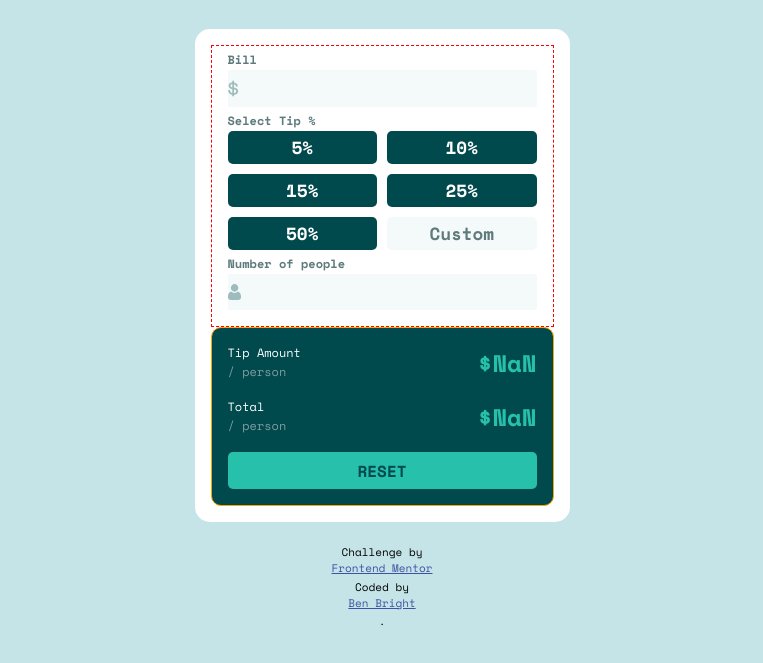
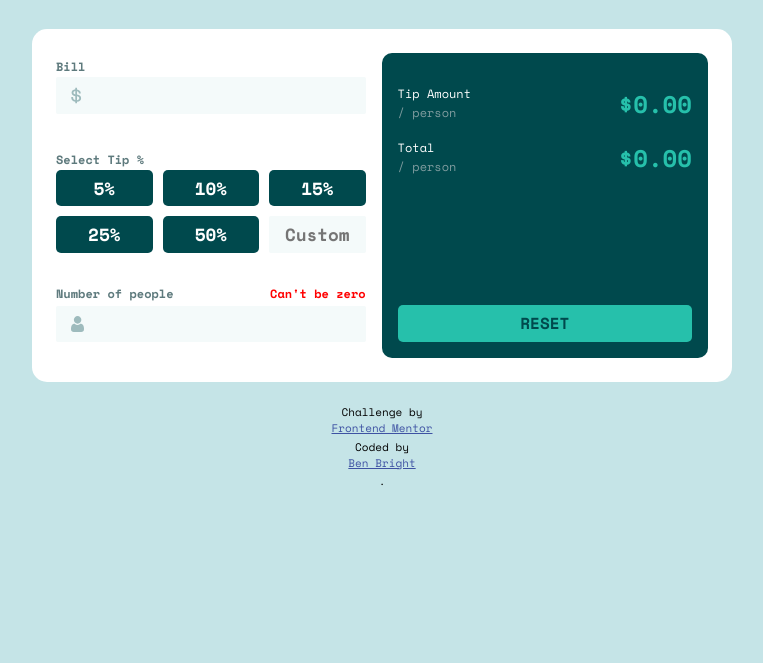
Before and after one commit to benjbright/2_Tip-calculator-app, a plain HTML site: page index.html in a window 1280 px wide. Both pictures are taken after a click on the element "5%". Shown: the part 89-752 px from the top of the page, without its empty margins (258-1021 px from the left). Drawn offline with nearby package versions, Linux system fonts and the light colour scheme.

Commit message:
Completed tip calculator app project

```diff
--- a/index.html
+++ b/index.html
@@ -3,7 +3,6 @@
   <head>
     <meta charset="UTF-8" />
     <meta name="viewport" content="width=device-width, initial-scale=1.0" />
-    <!-- displays site properly based on user's device -->
 
     <link
       rel="icon"
@@ -15,13 +14,11 @@
     <title>Frontend Mentor | Tip calculator app</title>
   </head>
   <body>
-    <!-- Bill Select Tip % 5% 10% 15% 25% 50% Custom Number of People Tip Amount /
-    person Total / person Reset -->
     <header><img src="./images/logo.svg" alt="splitter logo"></header>
     <div class="container">
       <div class="input">
         <label for="bill">Bill</label>
-        <input type="number" id="total-bill"/>
+        <input type="text" id="total-bill"/>
 
         <!-- Insert grid here -->
         <div class="tip-display">
@@ -32,12 +29,15 @@
             <div class="tip-display__item" id="tip15">15%</div>
             <div class="tip-display__item" id="tip25">25%</div>
             <div class="tip-display__item" id="tip50">50%</div>
-            <div class="tip-display__item custom__item">Custom</div>
+            <input type="text" placeholder="Custom" id="custom-value">
           </div>
         </div>
 
-        <label for="number-of-people">Number of people</label>
-        <input type="number" id="number-people">
+        <div class="num-people-text">
+          <label for="number-of-people">Number of people</label>
+          <p id="warning">Can't be zero</p>
+        </div>
+        <input type="text" id="number-people">
       </div>
 
       <div class="display">
@@ -47,7 +47,7 @@
             <span>/ person</span>
           </div>
           <div class="display__data-right">
-            <p id="display-tip">$4.27</p>
+            <p id="display-tip">$0.00</p>
           </div>
         </div>
 
@@ -57,7 +57,7 @@
             <span>/ person</span>
           </div>
           <div class="display__data-right">
-            <p id="display-total">$32.79</p>
+            <p id="display-total">$0.00</p>
           </div>
         </div>
         <button class="reset" id="reset-btn">
@@ -71,7 +71,7 @@
       <a href="https://www.frontendmentor.io?ref=challenge" target="_blank"
         >Frontend Mentor</a
       >
-      Coded by <a href="#">Ben Bright</a>.
+      Coded by <a href="https://github.com/benjbright">Ben Bright</a>.
     </div>
     <script src="index.js"></script>
   </body>
--- a/index.js
+++ b/index.js
@@ -7,6 +7,9 @@ const tip15 = document.getElementById("tip15")
 const tip25 = document.getElementById("tip25")
 const tip50 = document.getElementById("tip50")
 
+const customTip = document.getElementById("custom-value")
+const warningMsg = document.getElementById("warning")
+
 const displayTip = document.getElementById("display-tip")
 const displayTotal = document.getElementById("display-total")
 
@@ -15,7 +18,6 @@ const resetBtn = document.getElementById("reset-btn")
 // EVENT LISTENERS
 
 tip5.addEventListener("click", (e) => {
-  //   console.log(e.target)
   calculateBill(0.05)
 })
 
@@ -35,6 +37,12 @@ tip50.addEventListener("click", (e) => {
   calculateBill(0.5)
 })
 
+customTip.addEventListener("keydown", (e) => {
+  if (e.keyCode === 13) {
+    calculateCustomBill(e.target.value)
+  }
+})
+
 //  CALCULATE BILL
 const formatter = new Intl.NumberFormat("en-US", {
   style: "currency",
@@ -43,25 +51,64 @@ const formatter = new Intl.NumberFormat("en-US", {
 })
 
 const calculateBill = (num) => {
-  const people = Number(numberOfPeople.value)
+  resetBtn.classList.remove("reset-inactive")
 
-  const tip = Number(totalBill.value)
-  const tipValue = (tip * num).toFixed(2) / people
+  if (numberOfPeople.value == 0) {
+    warningMsg.style.display = "block"
 
-  const bill = Number(totalBill.value)
-  const total = (bill * (1 + num)).toFixed(2) / people
-  console.log(total)
+    displayTip.innerHTML = "$0.00"
+    displayTotal.innerHTML = "$0.00"
+  } else if (numberOfPeople != 0) {
+    warningMsg.style.display = "none"
 
-  displayTip.innerHTML = `${formatter.format(tipValue)}`
-  displayTotal.innerHTML = `${formatter.format(total)}`
+    const people = Number(numberOfPeople.value)
+
+    const tip = Number(totalBill.value)
+    const tipValue = (tip * num) / people
+
+    const bill = Number(totalBill.value)
+    const total = (bill * (1 + num)) / people
+    console.log(total)
+
+    displayTip.innerHTML = `${formatter.format(tipValue)}`
+    displayTotal.innerHTML = `${formatter.format(total)}`
+  }
 }
 
-// Reset App
+// CUSTOM TIP - CALCULATE BILL
+const calculateCustomBill = (num) => {
+  resetBtn.classList.remove("reset-inactive")
+
+  if (numberOfPeople.value == 0) {
+    warningMsg.style.display = "block"
+
+    displayTip.innerHTML = "$0.00"
+    displayTotal.innerHTML = "$0.00"
+  } else if (numberOfPeople.value != 0) {
+    warningMsg.style.display = "none"
+
+    const people = Number(numberOfPeople.value)
+
+    const tip = Number(num)
+
+    const tipValue = tip / people
+
+    const bill = Number(totalBill.value)
+    const total = (bill + tip) / people
+
+    displayTip.innerHTML = `${formatter.format(tipValue)}`
+    displayTotal.innerHTML = `${formatter.format(total)}`
+  }
+}
+
+// RESET APP
 resetBtn.addEventListener("click", () => {
-  console.log("Clicked")
   totalBill.value = ""
   numberOfPeople.value = ""
+  customTip.value = ""
 
   displayTip.innerHTML = "$0.00"
   displayTotal.innerHTML = "$0.00"
+
+  resetBtn.classList.add("reset-inactive")
 })
--- a/style.css
+++ b/style.css
@@ -29,16 +29,14 @@ header {
   max-width: 375px;
   height: 80opx;
   border-radius: 15px;
-  padding: 1em;
+  padding: 1.5em;
   margin: 0 auto;
 }
 
-/* INPUT SECTION */
+/* INPUT (TOP / LEFT) SECTION */
 .input {
   height: 60%;
   width: 100%;
-  border: 1px dashed red;
-  padding: 0 1em 1em 1em;
 }
 
 label {
@@ -57,21 +55,36 @@ input {
   background: hsl(189, 41%, 97%);
   border: none;
   border-radius: 2px;
+  text-align: center;
 }
 
 #total-bill {
   background-image: url(./images/icon-dollar.svg);
   background-repeat: no-repeat;
-  background-position: left;
+  background-position: 5% 50%;
   text-align: right;
-  /* padding-left: 20px; */
+}
+
+#total-bill:focus,
+#total-bill:hover {
+  outline: 1px solid hsl(172, 67%, 45%);
 }
 
 #number-people {
   background-image: url(./images/icon-person.svg);
   background-repeat: no-repeat;
-  background-position: left;
+  background-position: 5% 50%;
   text-align: right;
+}
+
+#number-people:focus,
+#number-people:hover {
+  outline: 1px solid orange;
+}
+
+.tip-display {
+  margin-top: 1em;
+  margin-bottom: 1em;
 }
 
 .tip-display__container {
@@ -91,6 +104,7 @@ input {
   justify-content: center;
   border-radius: 5px;
   padding: 0.2em 0;
+  cursor: pointer;
 }
 
 .tip-display__item:hover {
@@ -98,19 +112,38 @@ input {
   color: hsl(183, 100%, 15%);
 }
 
-.custom__item {
-  background: hsl(189, 41%, 97%);
-  color: hsl(186, 14%, 43%);
+#custom-value {
+  cursor: pointer;
 }
 
-/* DISPLAY SECTION */
+#custom-value:hover,
+#custom-value:focus {
+  outline: 1px solid hsl(172, 67%, 45%);
+}
+
+.num-people-text {
+  display: flex;
+  align-items: center;
+  justify-content: space-between;
+  margin-bottom: 0.25em;
+}
+
+#warning {
+  display: none;
+  margin: 0ch;
+  font-size: 0.75rem;
+  font-weight: 700;
+  color: red;
+}
+
+/* DISPLAY SECTION (BOTTOM / RIGHT) */
 .display {
   height: 40%;
   width: 100%;
-  border: 1px solid orange;
   background: hsl(183, 100%, 15%);
   border-radius: 10px;
   padding: 1em;
+  margin-top: 1em;
 }
 
 .display__data {
@@ -143,6 +176,8 @@ input {
   color: hsl(172, 67%, 45%);
 }
 
+/* RESET BUTTON */
+
 .reset {
   background: hsl(172, 67%, 45%);
   font-family: inherit;
@@ -153,6 +188,21 @@ input {
   border-radius: 5px;
   width: 100%;
   padding: 0.4em 0;
+  cursor: pointer;
+}
+
+.reset:hover {
+  background: hsl(185, 41%, 84%);
+}
+
+.reset-inactive {
+  background: hsl(186, 14%, 43%);
+  color: hsl(186, 14%, 43%);
+}
+
+.reset-inactive:hover {
+  background: hsl(186, 14%, 43%);
+  color: hsl(186, 14%, 43%);
 }
 
 /* FOOTER */
@@ -167,3 +217,38 @@ input {
   display: block;
   margin-bottom: 0.25em;
 }
+
+/* MEDIA QUERIES */
+@media screen and (min-width: 700px) {
+  /* For tablets and laptop screens */
+  .container {
+    flex-direction: row;
+    align-items: top;
+    max-width: 700px;
+  }
+
+  .input {
+    margin-right: 1em;
+  }
+
+  .display {
+    margin-top: 0;
+    padding-top: 2em;
+  }
+
+  .tip-display {
+    margin-top: 2em;
+    margin-bottom: 2em;
+  }
+
+  .tip-display__container {
+    display: grid;
+    grid-template-columns: repeat(3, 1fr);
+    grid-template-rows: repeat(2, 1fr);
+    grid-gap: 10px;
+  }
+
+  .reset {
+    margin-top: 7em;
+  }
+}
```
Also changed, not shown: 2 other files.
